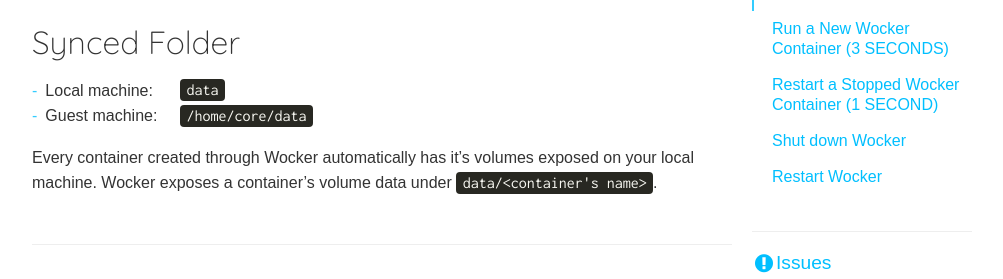
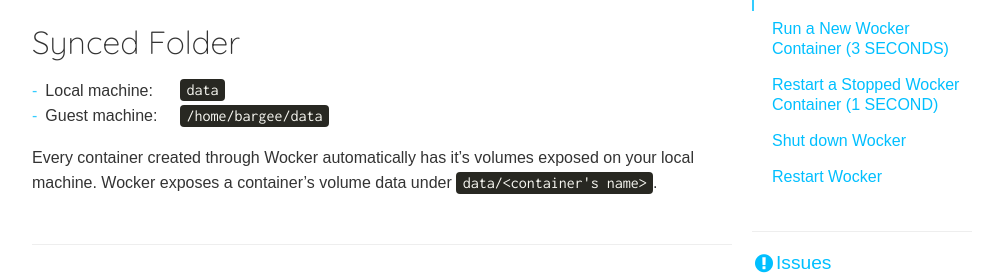
Before and after one commit to wckr/wckr.github.io, a Jekyll site: the page built from index.md, in a window 1280 px wide and 900 px high, scrolled down 1870 px. Shown: the part 153-432 px from the top of the window, without its empty margins (138-1141 px from the left). Built offline with Jekyll 4.4.1, drawn with Linux system fonts in a browser that asks for light colours; nearby versions of some CDN libraries; some web fonts are replaced; a script that is not in the unit is left out; comment, search, counter and statistics services are not loaded; our own code applies the rules of GitHub Pages for plain Markdown files.

Commit message:
Fix typo

```diff
--- a/index.md
+++ b/index.md
@@ -75,7 +75,7 @@
   <dd><code>data</code></dd>
 
   <dt>Guest machine:</dt>
-  <dd><code>/home/core/data</code></dd>
+  <dd><code>/home/bargee/data</code></dd>
 </dl>
 
 Every container created through Wocker automatically has it’s volumes exposed on your local machine. Wocker exposes a container’s volume data under `data/<container's name>`.
```
